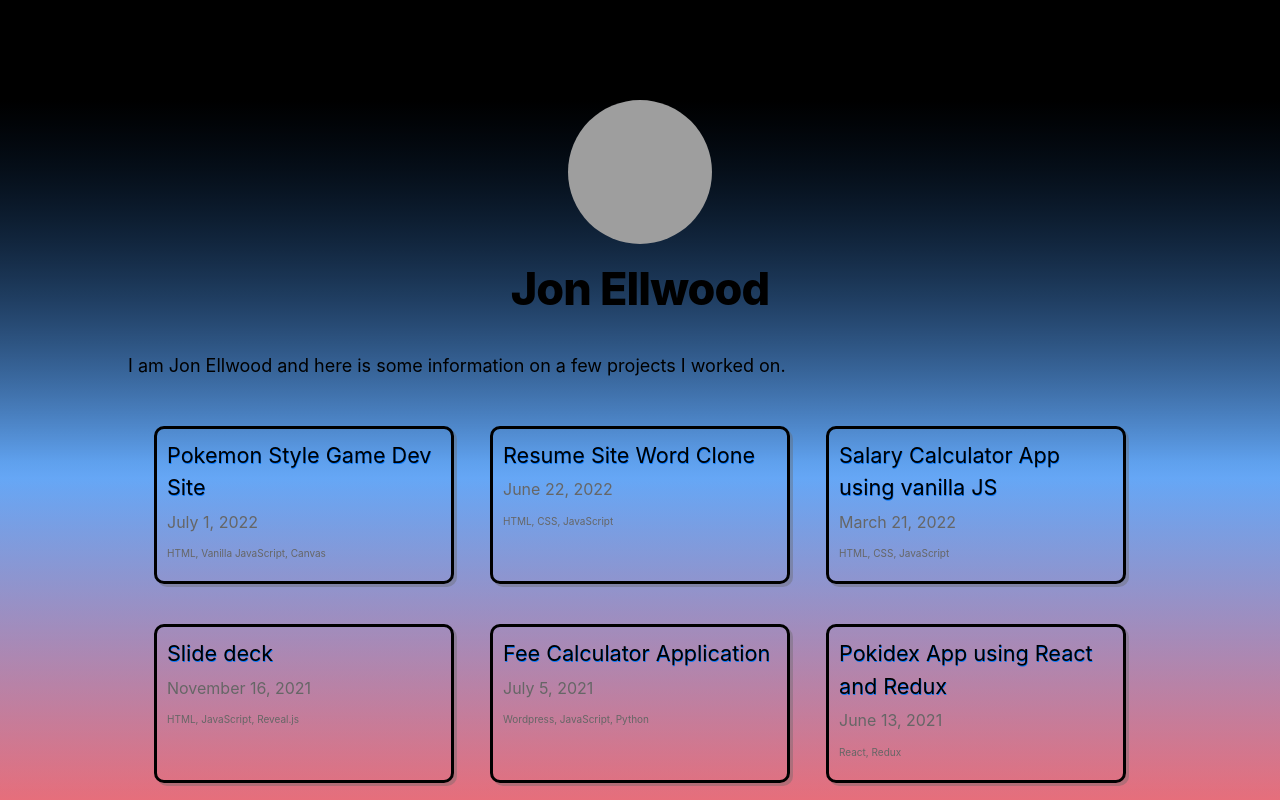
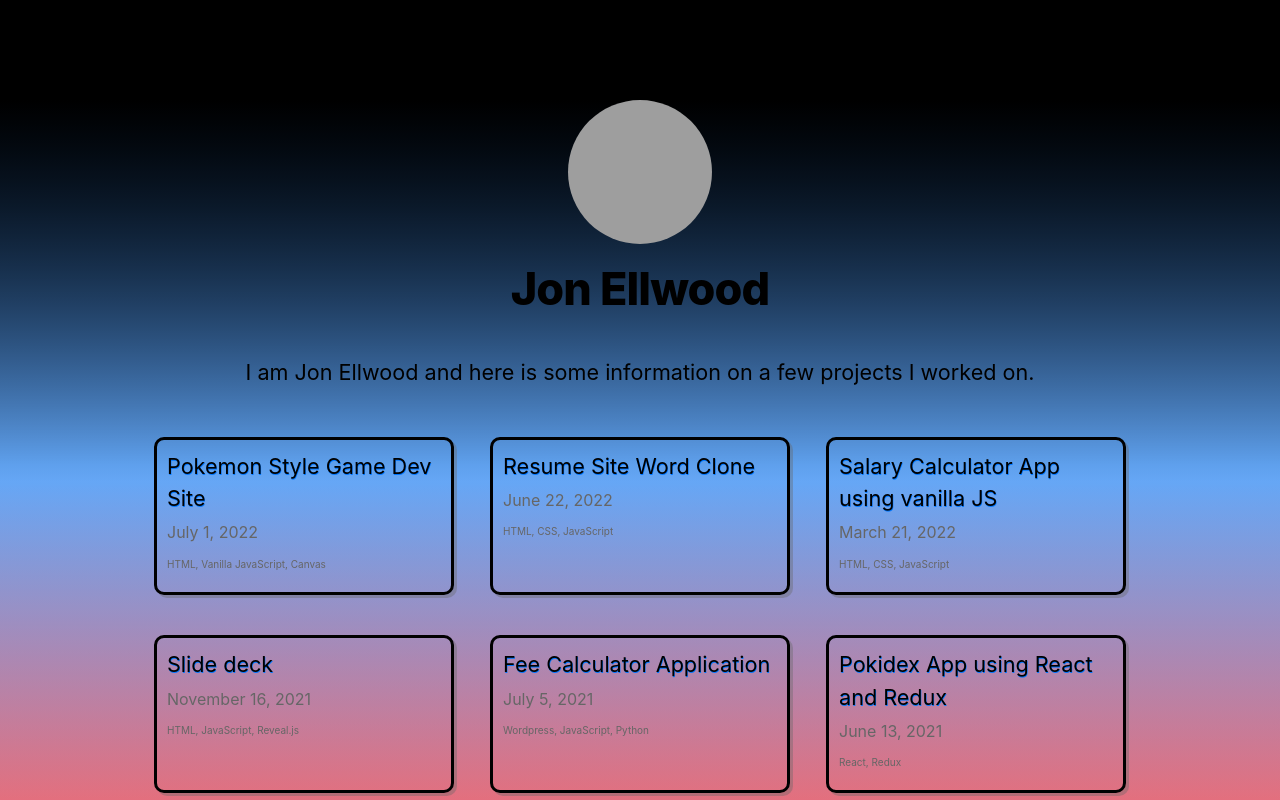
Before and after one commit to jonellwood/jonellwood_projects, a Next.js app: page / in a window 1280 px wide. Shown: the top 800 px of the page. Built offline with nearby package versions, Linux system fonts and the light colour scheme; grey boxes are pictures that could not be loaded.

Commit message:
remove stupid quotes in classnames

```diff
--- a/components/layout.module.css
+++ b/components/layout.module.css
@@ -21,8 +21,3 @@
     display: none;
   }
 }
-@media (max-width: 900px) {
-  .utilStyles.borderCircle {
-    display: none;
-  }
-}
--- a/pages/index.js
+++ b/pages/index.js
@@ -23,7 +23,7 @@ export default function Home({ allPostsData }) {
       <Head>
         <title>{siteTitle}</title>
       </Head>
-      <section className="{utilStyles.headingMdWordy}">
+      <section className={utilStyles.headingMdWordy}>
         <p>
           I am Jon Ellwood and here is some information on a few projects I
           worked on.
```
